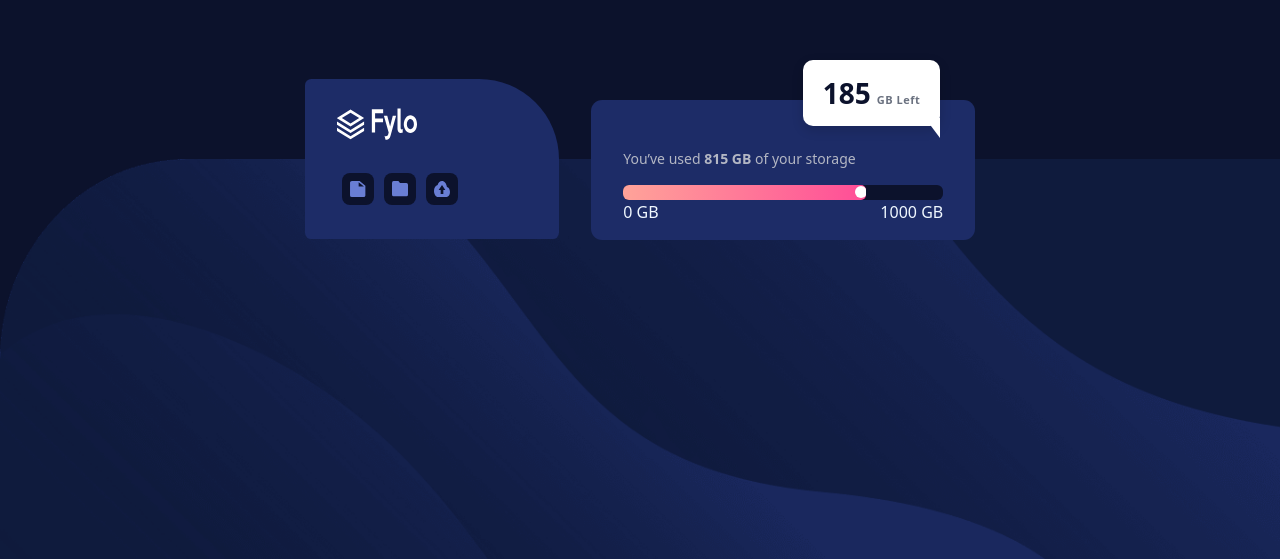
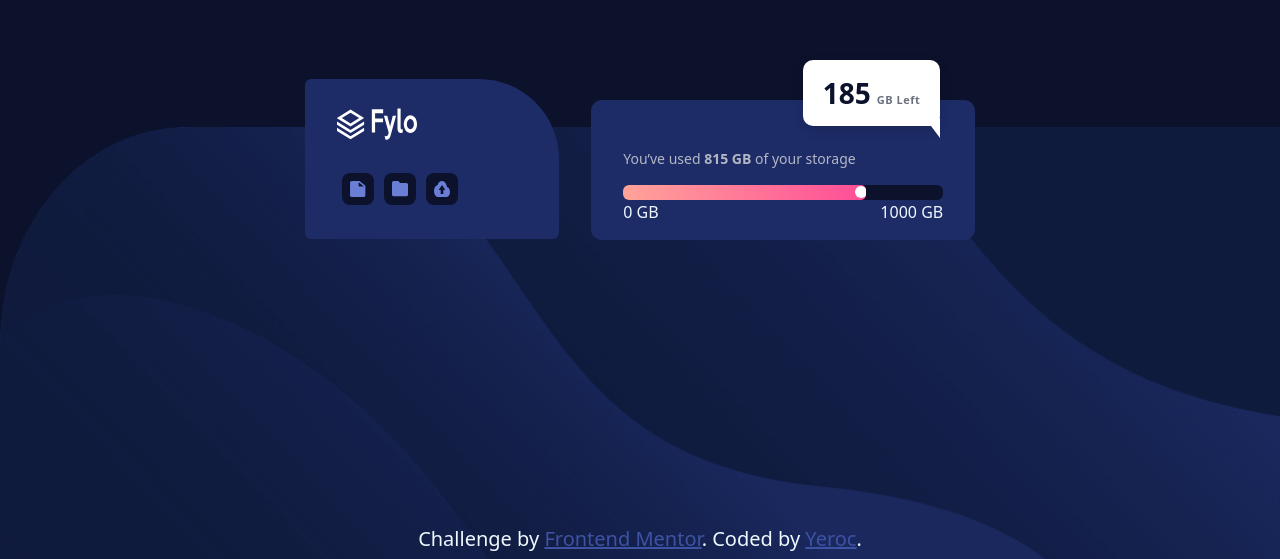
Before and after one commit to Vierbytes/FEMC, a plain HTML site: page fylo_data_storage/index.html in a window 1280 px wide. Shown: the part 241-800 px from the top of the page. Drawn offline with nearby package versions, Linux system fonts and the light colour scheme.

Commit message:
Cleaned up CSS file removing any redundant code. Added attribution. Final solution.

```diff
--- a/fylo_data_storage/index.html
+++ b/fylo_data_storage/index.html
@@ -62,9 +62,11 @@
       </div>
     </div>
   </div>
-    <!-- <div class="attribution">
-      Challenge by <a href="https://www.frontendmentor.io?ref=challenge" target="_blank">Frontend Mentor</a>.
-      Coded by <a href="#">Your Name Here</a>.
-    </div> -->
+    <div class="attribution">
+      <h5>
+        Challenge by <a href="https://www.frontendmentor.io?ref=challenge" target="_blank">Frontend Mentor</a>.
+        Coded by <a href="https://github.com/Vierbytes">Yeroc</a>.
+      </h5>
+    </div>
 </body>
 </html>
--- a/fylo_data_storage/style.css
+++ b/fylo_data_storage/style.css
@@ -6,9 +6,10 @@ body {
     background-image: url(./images/bg-desktop.png);
     background-size: cover;
     background-position: bottom center;
-    background-size: 100% 50%;
+    background-size: 100% 54%;
     background-repeat: no-repeat;
     min-height: 100vh;
+    flex-direction: column;
 }
 
 .container {
@@ -16,6 +17,7 @@ body {
     padding-top: 40vh;
 
 }
+
 .control {
     display: flex;
     flex-direction: column;
@@ -59,18 +61,11 @@ body {
 
 }
 
-.bar {
-    display: flex;
-    background: linear-gradient(to right, hsl(6, 100%, 80%), hsl(335, 100%, 65%));
-    width: 250px;
-    height: 20px;
-}
-
 .progress {
-    /* width: 30vw; */
     background: hsl(229, 57%, 11%);
     padding-right: 1rem;
 }
+
 .progress-bar {
     background: linear-gradient(to right, hsl(6, 100%, 80%), hsl(335, 100%, 65%));
     border-top-right-radius: 5px;
@@ -96,6 +91,7 @@ body {
     position: absolute;
     right: -1px;
 }
+
 .graph {
     display: flex;
     flex-direction: column;
@@ -117,13 +113,12 @@ body {
 
 .attribution {
     display: flex;
-    flex-direction: column;
-    justify-content: end;
+    flex-direction: row;
+    justify-content: center;
 }
 
 .badges {
     display: flex;
-    /* justify-content: space-evenly; */
     padding-left: 1rem;
     width: max-content;
     justify-content: space-around;
```
